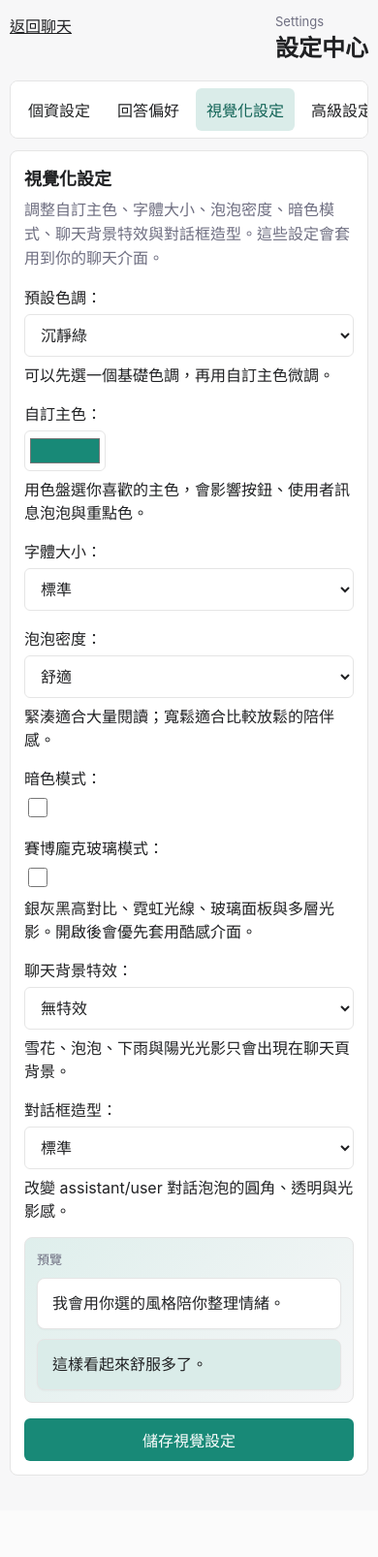
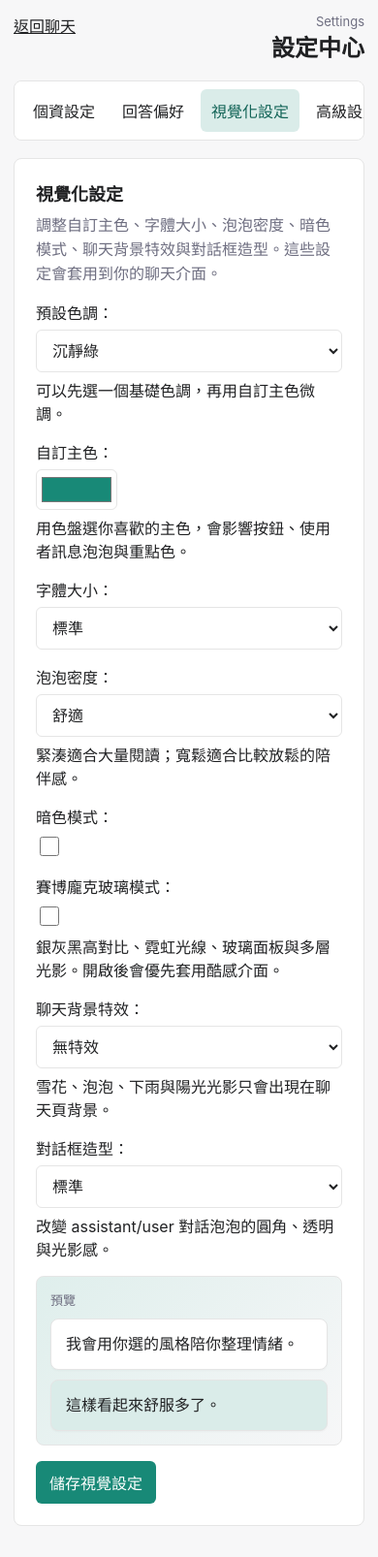
Before and after one commit to tanalex0228-hash/mental-counseling-ai, a Django app: page /accounts/settings/visual/ in a window 390 px wide. Shown: the whole page at 97% size. Before the commit the page ends 1522 px from the top, so only its background shows below. Run offline with Django 4.2, Linux system fonts and the light colour scheme; the visitor is signed in with stand-in values (Sample User, id 1); data comes from the database, SQL or seed files in the repository.

Commit message:
Revert "Improve mobile chat layout"
This reverts commit 2914b4fbc3565466429063c9168ad9f6840219ea.

```diff
--- a/static/css/app.css
+++ b/static/css/app.css
@@ -1750,84 +1685,25 @@ a {
     opacity: 0.16;
   }
 
-  .theme-cyberpunk .sidebar::before {
-    right: 12px;
-    top: 74px;
-    width: 42px;
-    height: 42px;
-    opacity: 0.08;
-  }
-
   .settings-page {
-    min-height: 100dvh;
-    padding: max(14px, env(safe-area-inset-top)) 14px max(18px, env(safe-area-inset-bottom));
-    overflow-x: hidden;
+    padding: 14px;
   }
 
   .settings-header {
     align-items: flex-start;
-    gap: 12px;
-    flex-wrap: wrap;
-  }
-
-  .settings-kicker {
-    text-align: left;
   }
 
   .settings-layout {
     grid-template-columns: 1fr;
-    gap: 12px;
   }
 
   .settings-nav {
     grid-auto-flow: column;
     grid-auto-columns: max-content;
     overflow-x: auto;
-    padding: 7px;
-    position: sticky;
-    top: 0;
-    z-index: 5;
-    -webkit-overflow-scrolling: touch;
-  }
-
-  .settings-nav a {
-    white-space: nowrap;
-  }
-
-  .settings-form {
-    padding: 16px;
   }
 
   .preference-examples {
     grid-template-columns: 1fr;
   }
-
-  .visual-preview {
-    padding: 12px;
-  }
-}
-
-@media (max-width: 420px) {
-  .settings-page {
-    padding-left: 10px;
-    padding-right: 10px;
-  }
-
-  .settings-header h1 {
-    font-size: 24px;
-  }
-
-  .settings-form {
-    padding: 14px;
-  }
-
-  .settings-form input,
-  .settings-form select,
-  .settings-form button {
-    width: 100%;
-  }
-
-  .settings-form input[type="checkbox"] {
-    width: 20px;
-  }
-}
+}
--- a/templates/base.html
+++ b/templates/base.html
@@ -5,7 +5,7 @@
   <meta charset="utf-8">
   <meta name="viewport" content="width=device-width, initial-scale=1">
   <title>AI 心理諮商</title>
-  <link rel="stylesheet" href="{% static 'css/app.css' %}?v=20260524-mobile3">
+  <link rel="stylesheet" href="{% static 'css/app.css' %}?v=20260524-mobile4">
 </head>
 <body
   class="theme-{{ profile.preferred_theme_color|default:'teal' }} {% if profile.dark_mode %}theme-dark{% endif %} {% if profile.cyberpunk_mode %}theme-cyberpunk{% endif %} font-{{ profile.font_scale|default:'normal' }} density-{{ profile.chat_density|default:'cozy' }} effect-{{ profile.visual_effect|default:'none' }} bubble-{{ profile.bubble_style|default:'standard' }}"
```
Also changed, not shown: other parts of static/css/app.css (+19 -84 lines).
